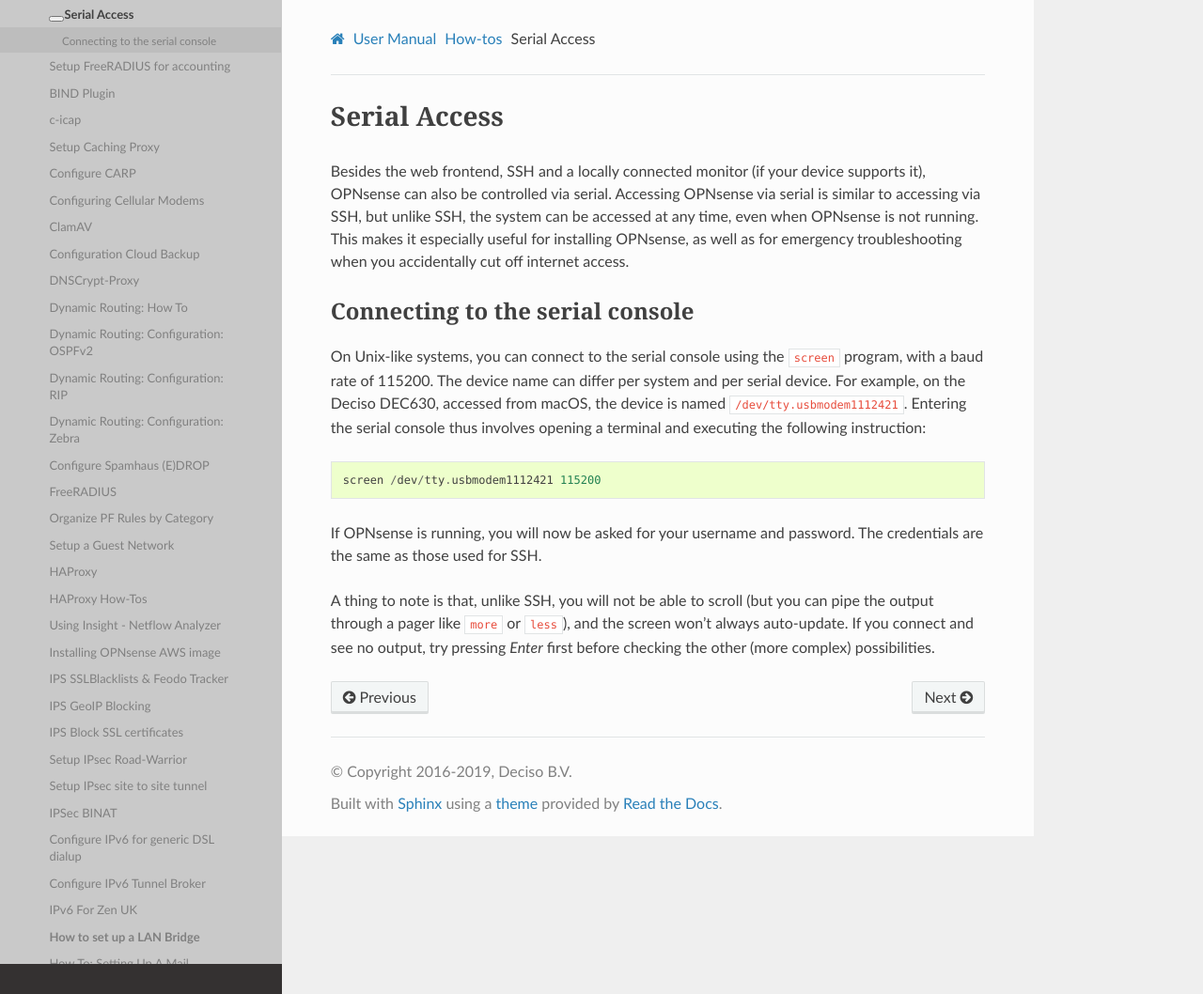
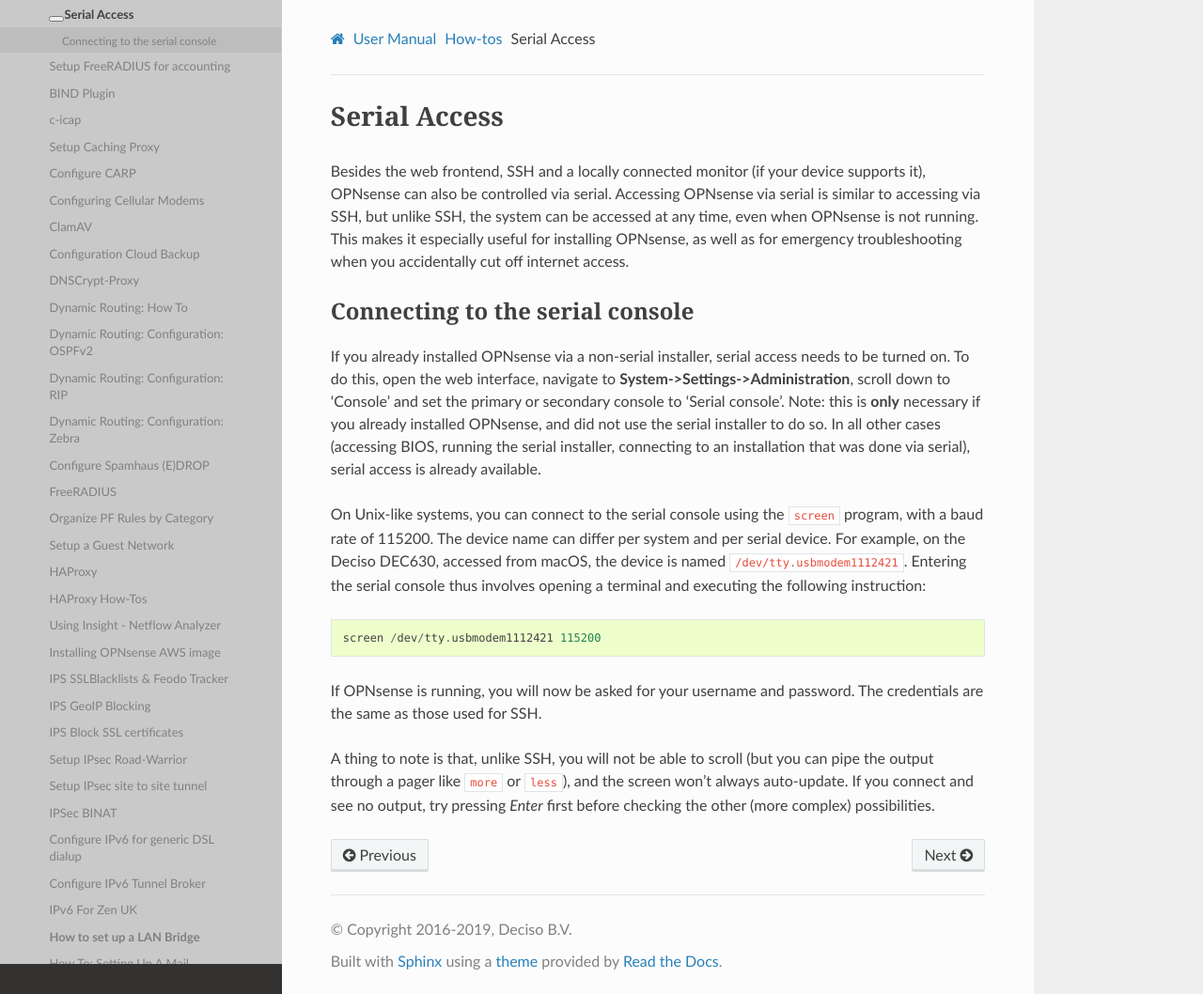
Before and after one commit to opnsense/docs, a Sphinx documentation site: the page built from source/manual/how-tos/serial_access.rst, in a window 1280 px wide and 1058 px high. Shown: the whole window at 94% size. Built offline with Sphinx 7.4.7 and the Read the Docs theme 2.0.0, drawn with Linux system fonts in a browser that asks for light colours; nearby versions of some CDN libraries; some web fonts are replaced; library files that are not in the unit come from our copies.

Commit message:
Add paragraph about turning on serial access

```diff
--- a/source/manual/how-tos/serial_access.rst
+++ b/source/manual/how-tos/serial_access.rst
@@ -10,6 +10,12 @@
 --------------------------------
 Connecting to the serial console
 --------------------------------
+
+If you already installed OPNsense via a non-serial installer, serial access needs to be turned on. To do this, open
+the web interface, navigate to **System->Settings->Administration**, scroll down to 'Console' and set the primary or
+secondary console to 'Serial console'. Note: this is **only** necessary if you already installed OPNsense, and did not
+use the serial installer to do so. In all other cases (accessing BIOS, running the serial installer, connecting to an
+installation that was done via serial), serial access is already available.
 
 On Unix-like systems, you can connect to the serial console using the ``screen`` program, with a baud rate of 115200.
 The device name can differ per system and per serial device. For example, on the Deciso DEC630, accessed from macOS,
```
